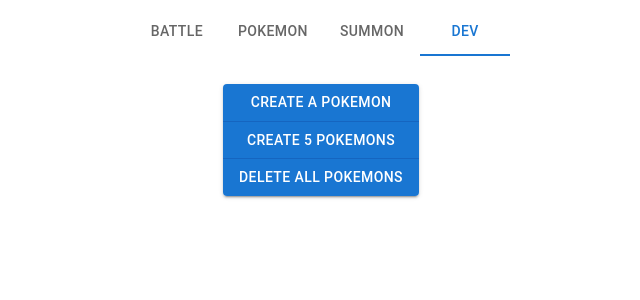
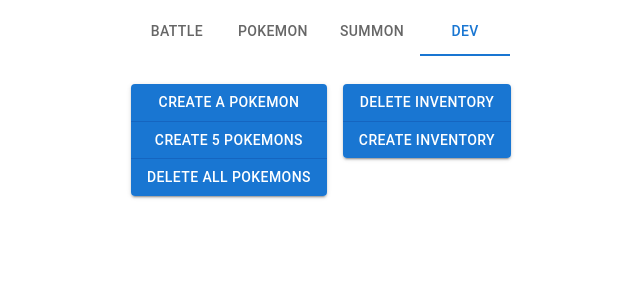
Before and after one commit to Markoxmas/PokemonIdle, a React (Create React App) app: page / in a window 1280 px wide. Both pictures are taken after a click on the tab "DEV". Shown: the top 300 px of the page, without its empty margins (319-959 px from the left). Built offline with nearby package versions, Linux system fonts and the light colour scheme.

Commit message:
Added inventory functionality to dev tab

```diff
--- a/src/features/dev/DevPage.tsx
+++ b/src/features/dev/DevPage.tsx
@@ -2,7 +2,12 @@
 import ButtonGroup from "@mui/material/ButtonGroup";
 import Box from "@mui/material/Box";
 import { useAppDispatch, useAppSelector } from "../../app/hooks";
-import { summonPokemon, deleteAllPokemon } from "./devSlice";
+import {
+  summonPokemon,
+  deleteAllPokemon,
+  deleteInventory,
+  createInventory,
+} from "./devSlice";
 
 export default function DevPage() {
   const dispatch = useAppDispatch();
@@ -42,6 +47,28 @@
           Delete all pokemons
         </Button>
       </ButtonGroup>
+      <ButtonGroup
+        orientation="vertical"
+        aria-label="vertical contained button group"
+        variant="contained"
+      >
+        <Button
+          key="restart-inventory"
+          onClick={() => {
+            dispatch(deleteInventory());
+          }}
+        >
+          Delete inventory
+        </Button>
+        <Button
+          key="create-inventory"
+          onClick={() => {
+            dispatch(createInventory());
+          }}
+        >
+          Create inventory
+        </Button>
+      </ButtonGroup>
     </Box>
   );
 }
--- a/src/features/dev/devSlice.ts
+++ b/src/features/dev/devSlice.ts
@@ -46,6 +46,28 @@
   }
 );
 
+export const deleteInventory = createAsyncThunk(
+  "dev/deleteInventory",
+  async () => {
+    const response = await fetch(`http://localhost:3001/inventory/all`, {
+      method: "DELETE",
+    });
+    const data = await response.json();
+    return data;
+  }
+);
+
+export const createInventory = createAsyncThunk(
+  "dev/createInventory",
+  async () => {
+    const response = await fetch(`http://localhost:3001/inventory/admin`, {
+      method: "POST",
+    });
+    const data = await response.json();
+    return data;
+  }
+);
+
 export const devSlice = createSlice({
   name: "dev",
   initialState,
@@ -75,6 +97,30 @@
       .addCase(deleteAllPokemon.rejected, (state, action) => {
         state.status = RequestStatus.Failure;
         state.success = null;
+      })
+      .addCase(deleteInventory.pending, (state) => {
+        state.status = RequestStatus.Pending;
+        state.success = null;
+      })
+      .addCase(deleteInventory.fulfilled, (state, action) => {
+        state.status = RequestStatus.Success;
+        state.success = action.payload.message;
+      })
+      .addCase(deleteInventory.rejected, (state, action) => {
+        state.status = RequestStatus.Failure;
+        state.success = null;
+      })
+      .addCase(createInventory.pending, (state) => {
+        state.status = RequestStatus.Pending;
+        state.success = null;
+      })
+      .addCase(createInventory.fulfilled, (state, action) => {
+        state.status = RequestStatus.Success;
+        state.success = action.payload.message;
+      })
+      .addCase(createInventory.rejected, (state, action) => {
+        state.status = RequestStatus.Failure;
+        state.success = null;
       });
   },
 });
```
